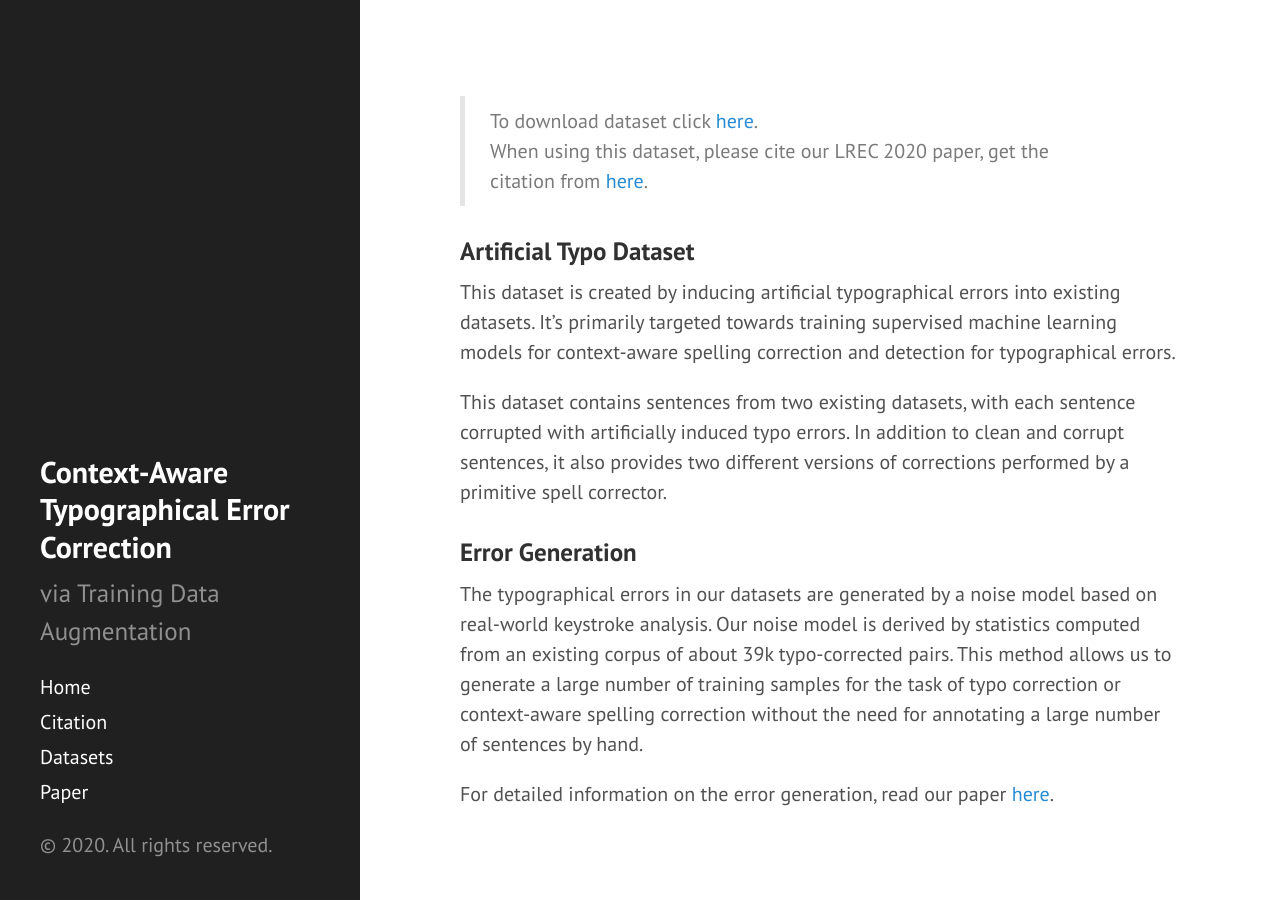
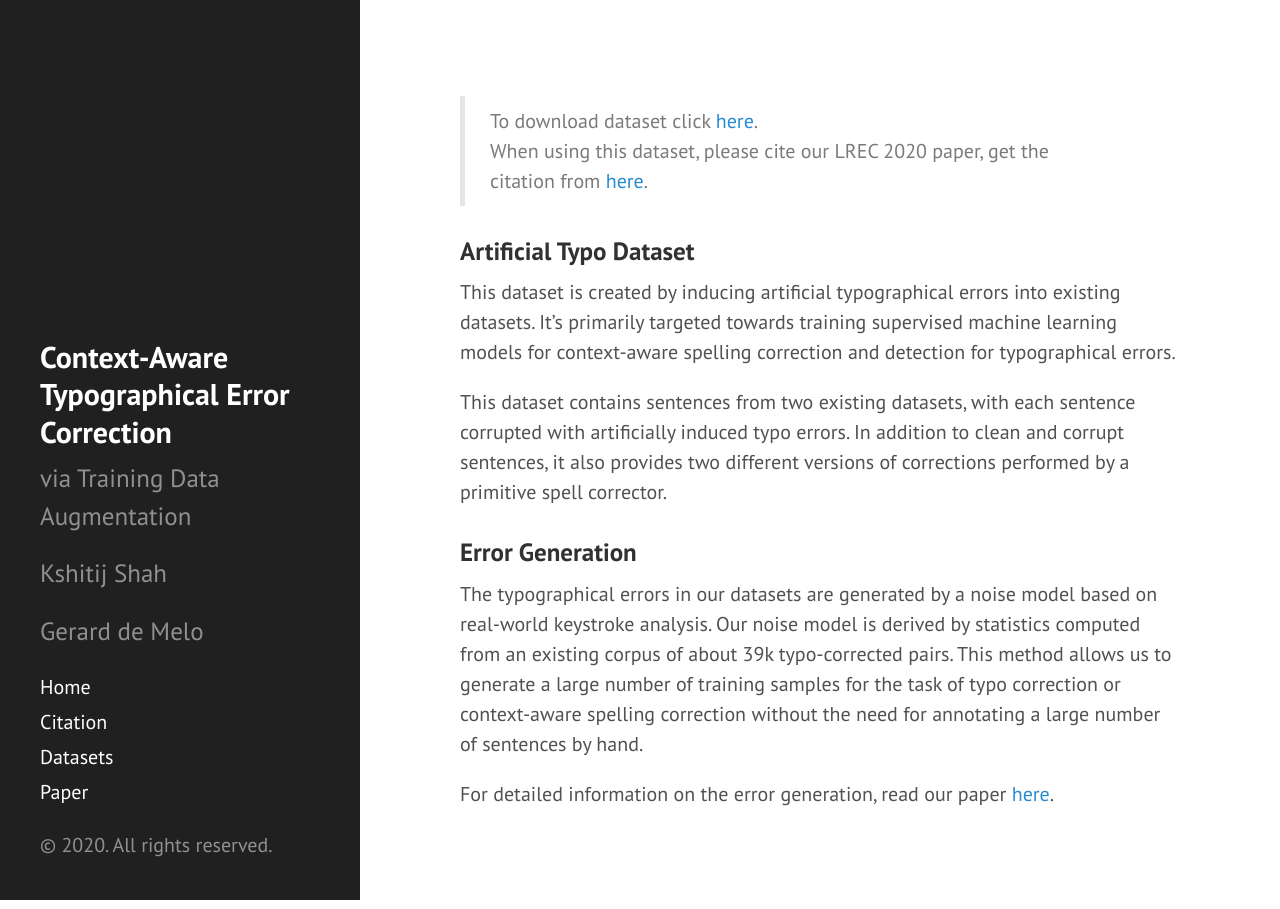
Before and after one commit to xitizzz/typo, a Jekyll site: the page built from index.md, in a window 1280 px wide. Built offline with Jekyll 4.4.1, drawn with Linux system fonts in a browser that asks for light colours.

Commit message:
Update sidebar.html

```diff
--- a/_includes/sidebar.html
+++ b/_includes/sidebar.html
@@ -7,6 +7,8 @@
         </a>
       </h2>
       <p class="lead">{{ site.description }}</p>
+      <p class="lead" href="https://kshitijshah.net/">Kshitij Shah</p>
+      <p class="lead" href="http://gerard.demelo.org/">Gerard de Melo</p>
     </div>
 
     <nav class="sidebar-nav">
```
